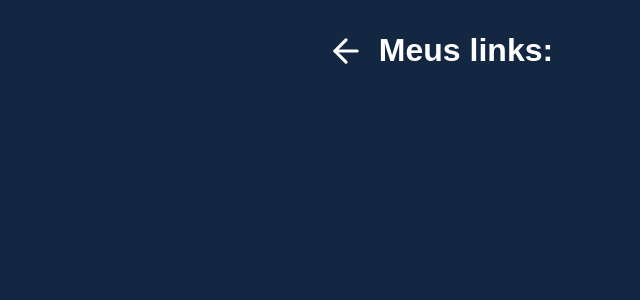
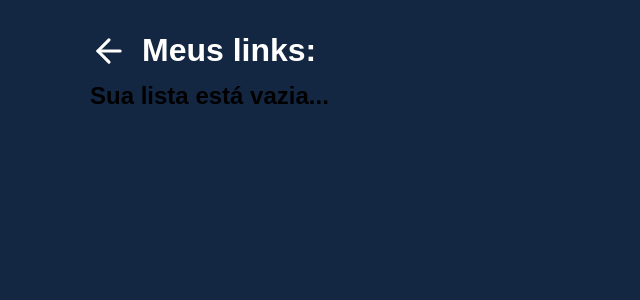
Before and after one commit to juliano340/meu-link, a React (Create React App) app: page /links in a window 1280 px wide. Shown: the top 300 px of the page, without its empty margins (200-840 px from the left). Built offline with nearby package versions, Linux system fonts and the light colour scheme.

Commit message:
Adicionada função deletar link do storage e ajustes css

```diff
--- a/src/pages/Home/index.jsx
+++ b/src/pages/Home/index.jsx
@@ -4,7 +4,7 @@
 import "./home.css";
 import Menu from "../../components/Menu/Menu";
 import LinkItem from "../../components/LinkItem";
-import Api from "../../services/api";
+
 import api from "../../services/api";
 import { saveLink } from "../../services/storeLinks";
 
--- a/src/pages/Links/index.jsx
+++ b/src/pages/Links/index.jsx
@@ -1,5 +1,5 @@
 import "./links.css";
-import { getLinkSaved } from "../../services/storeLinks";
+import { getLinkSaved, deleteLink } from "../../services/storeLinks";
 
 import { FiArrowLeft, FiLink, FiTrash } from "react-icons/fi";
 import { Link } from "react-router-dom";
@@ -11,11 +11,13 @@
   const [data, setData] = useState({});
   const [showModal, setShowModal] = useState(false);
 
+  const [emptyList, setEmptyList] = useState(false);
+
   useEffect(() => {
     async function getLinks() {
       const result = await getLinkSaved("@Meu-Link");
       if (result.length === 0) {
-        console.log("Lista Vazia");
+        setEmptyList(true);
       }
       setMyLinks(result);
     }
@@ -25,6 +27,19 @@
   function handleOpenLink(link) {
     setData(link);
     setShowModal(true);
+  }
+
+  async function handleDelete(id) {
+
+    const result = await deleteLink(myLinks, id);
+
+    if (result.length === 0) {
+      setEmptyList(true);
+
+
+    }
+    setMyLinks(result);
+
   }
 
   return (
@@ -37,13 +52,20 @@
         <h1>Meus links:</h1>
       </div>
 
+      {emptyList && (
+        <div className="links-item">
+          <h2>Sua lista está vazia...</h2>
+        </div>
+
+      )}
+
       {myLinks.map((link) => (
         <div key={link.id} className="links-item">
           <button className="link" onClick={() => handleOpenLink(link)}>
             <FiLink size={18} color="#FFF" />
             {link.long_url}
           </button>
-          <button className="link-delete">
+          <button className="link-delete" onClick={() => handleDelete(link.id)}>
             <FiTrash size={24} color="#FF5454" />
           </button>
         </div>
--- a/src/pages/Links/links.css
+++ b/src/pages/Links/links.css
@@ -1,12 +1,15 @@
 .links-container {
 
-    max-width: 1120px;
+    max-width: 100%;
     margin: 32px auto 0 auto;
 
 }
+
 .links-header {
+
     display: flex;
     flex-direction: row;
+
 }
 
 .links-header svg {
@@ -27,7 +30,7 @@
 }
 
 .links-item:last-child{
-    margin-bottom: 8px;
+    margin-bottom: 18px;
 }
 
 .link{
@@ -60,6 +63,14 @@
 
 }
 
+/* .links-item{
+    width: 100%;
+    text-align: center;
+    margin-top: 28px;
+    color: #fff;
+} */
+
+
 @media (max-width: 715px) {
     .links-container {
         width: 90%;
--- a/src/services/storeLinks.js
+++ b/src/services/storeLinks.js
@@ -33,3 +33,14 @@
 
 
 //Deletar Link Salvo
+
+export function deleteLink(links, id) {
+
+    let myLinks = links.filter(item => {
+        return (item.id !== id)
+    })
+
+    localStorage.setItem('@Meu-Link', JSON.stringify(myLinks));
+    console.log("Link deletado com sucesso!");
+    return myLinks;
+}
```
